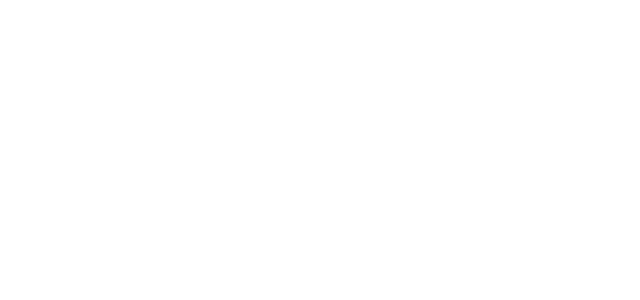
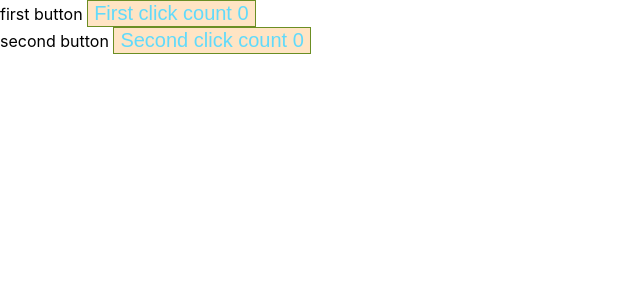
Before and after one commit to masveli92/march2024_react, a React (Create React App) app: page / in a window 1280 px wide. Shown: the top 300 px of the page, without its empty margins (0-640 px from the left). Built offline with nearby package versions, Linux system fonts and the light colour scheme.

Commit message:
lesson1 component and module css

```diff
--- a/src/App.tsx
+++ b/src/App.tsx
@@ -1,9 +1,16 @@
 import React, {FC} from 'react';
 import './App.css';
 
+import {MyCustomButtonComponent} from "./components/myCustomButtonComponent/MyCustomButtonComponent";
+
+
+
+
 const App: FC = () => {
-  return (
-    <>
+    return (
+        <>
+        <MyCustomButtonComponent label={"first button "} nameOfClass={'btn'}>First click count</MyCustomButtonComponent>
+        <MyCustomButtonComponent label={"second button "} nameOfClass={'btn'}>Second click count</MyCustomButtonComponent>
 
     </>
   );
--- /dev/null
+++ b/src/components/myCustomButtonComponent/MyCustomButtonComponent.tsx
@@ -0,0 +1,33 @@
+import React, {FC, useState} from "react";
+import styles from './myCustomButtonComponent.module.css'
+
+interface IProps {
+    children: React.ReactNode;
+    nameOfClass: string;
+    label: string
+}
+
+const MyCustomButtonComponent:FC<IProps> = ({label, nameOfClass, children}) => {
+    const [counter, setCounter] = useState<number>(0);
+
+    const someClickHandler = () => {
+        setCounter(counter+1);
+    }
+
+    return (
+        <div>
+            <span>{label}</span>
+            <button
+                className={[styles.btnBack, styles.btnFont].join(' ')}
+                onClick={()=>{
+                    someClickHandler();
+                }
+            }
+            >
+                {children} {counter}
+            </button>
+        </div>
+    )
+}
+
+export {MyCustomButtonComponent}
--- /dev/null
+++ b/src/components/myCustomButtonComponent/myCustomButtonComponent.module.css
@@ -0,0 +1,8 @@
+.btnFont{
+    color: #61dafb;
+    font-size: 20px;
+}
+.btnBack{
+    background: bisque;
+    border: 1px solid olivedrab;
+}
```
